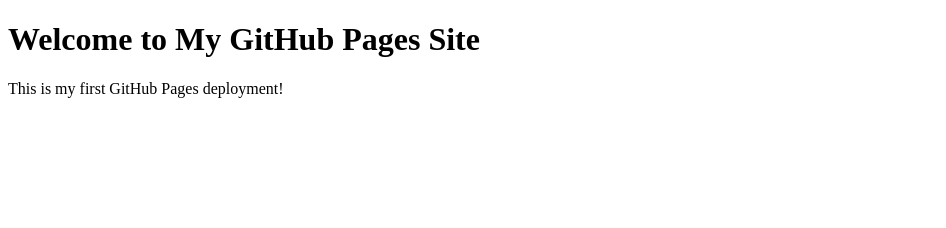
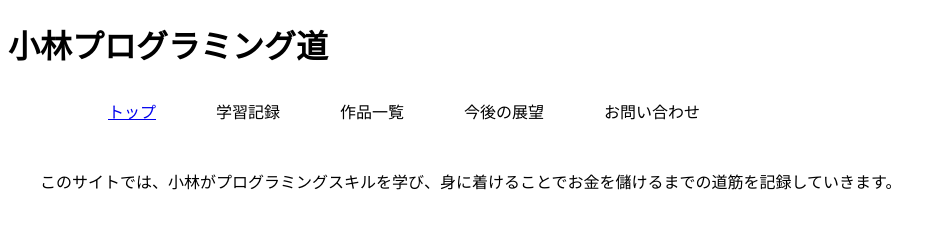
Before and after one commit to uuyekus-cyber/my-first-web-app, a plain HTML site: page index.html in a window 1280 px wide. Shown: the whole page, without its empty margins (0-946 px from the left). Drawn offline with Linux system fonts and the light colour scheme.

Commit message:
Add files via upload

```diff
--- /dev/null
+++ b/first.css
@@ -0,0 +1,14 @@
+ul {
+  list-style: none;
+}
+
+li{
+    float:left;
+    padding-left :60px;
+    padding-top:10px;
+}
+
+body p{
+    float:left;
+    padding-top:30px;
+}
--- a/index.html
+++ b/index.html
@@ -3,10 +3,23 @@
 <head>
     <meta charset="UTF-8">
     <meta name="viewport" content="width=device-width, initial-scale=1.0">
-    <title>My GitHub Pages Site</title>
+    <title>kobayashi.programing-load</title>
+    <link rel="stylesheet" href="first.css">
 </head>
 <body>
-    <h1>Welcome to My GitHub Pages Site</h1>
-    <p>This is my first GitHub Pages deployment!</p>
+    <h1>小林プログラミング道</h1>
+    <ul>
+        <li><a href="https://www.youtube.com/shorts/tR3r23FPbcU">トップ</a></li>
+        <li>学習記録</li>
+        <li>作品一覧</li>
+        <li>今後の展望</li>
+        <li>お問い合わせ</li>
+    </ul>
+
+    <p>　　このサイトでは、小林がプログラミングスキルを学び、身に着けることでお金を儲けるまでの道筋を記録していきます。</p>
+
 </body>
+<footer>
+
+</footer>
 </html>
```
